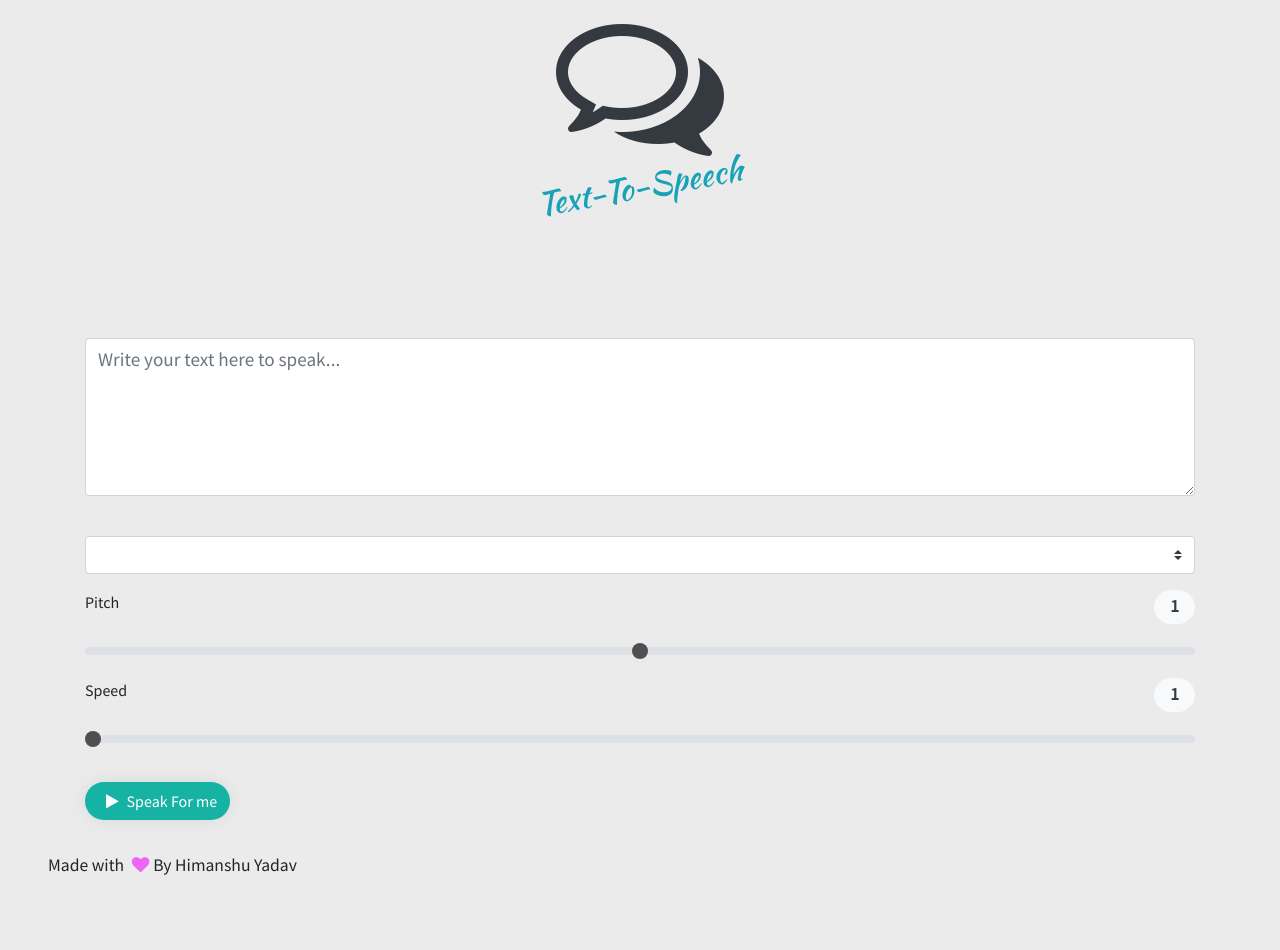
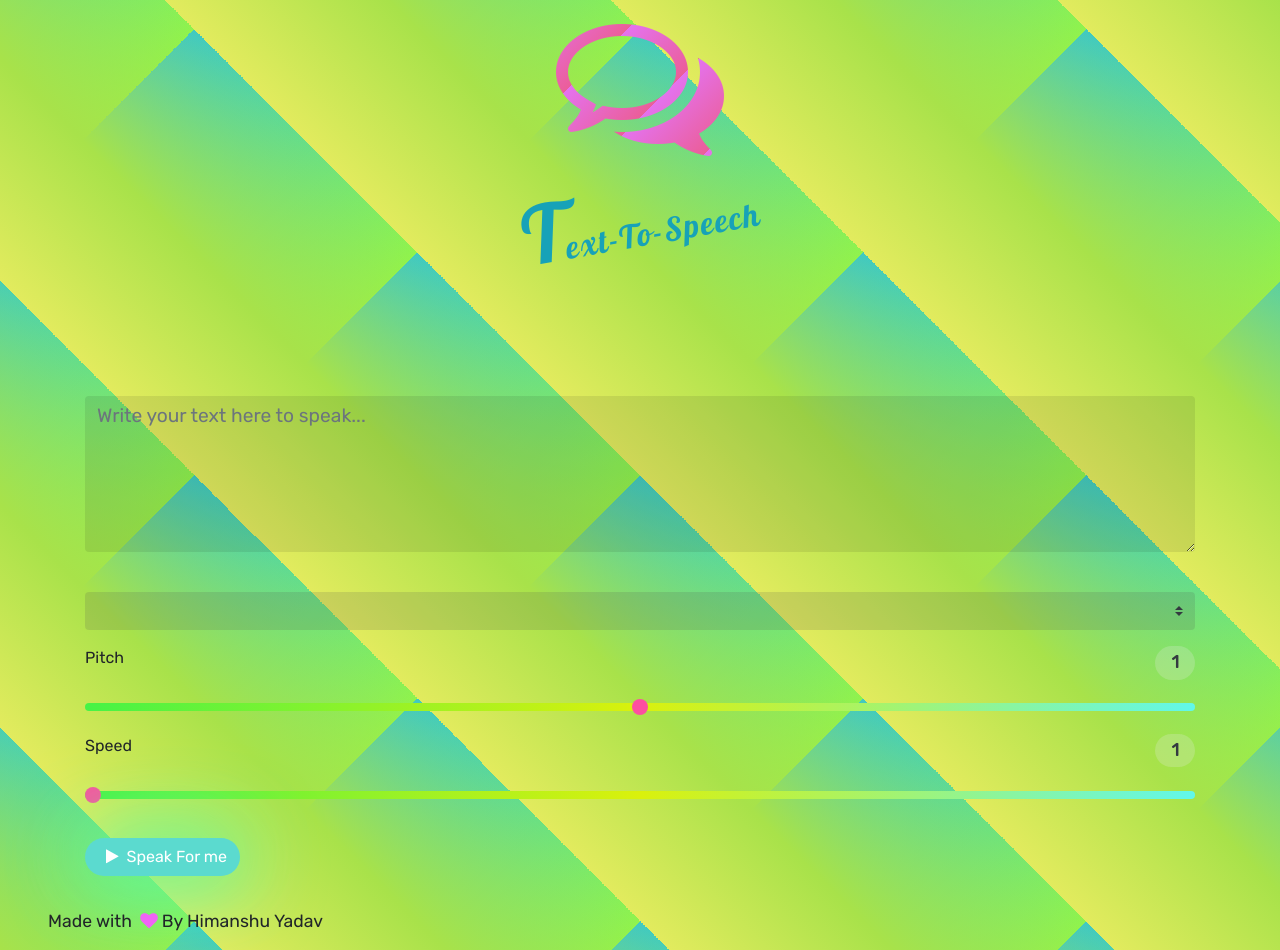
Before and after one commit to himanshu12345yadav/Text-To-Speech, a plain HTML site: page index.html in a window 1280 px wide. Before the commit the page ends 879 px from the top, so only its background shows below. Drawn offline with nearby package versions, Linux system fonts and the light colour scheme.

Commit message:
Updated UI design

```diff
--- a/index.html
+++ b/index.html
@@ -8,15 +8,14 @@
     <link rel="stylesheet" href="https://stackpath.bootstrapcdn.com/bootstrap/4.4.1/css/bootstrap.min.css"
         integrity="sha384-Vkoo8x4CGsO3+Hhxv8T/Q5PaXtkKtu6ug5TOeNV6gBiFeWPGFN9MuhOf23Q9Ifjh" crossorigin="anonymous">
     <link rel="stylesheet" href="https://stackpath.bootstrapcdn.com/font-awesome/4.7.0/css/font-awesome.min.css">
-    <link href="https://fonts.googleapis.com/css2?family=Kaushan+Script&family=Source+Sans+Pro&display=swap"
-        rel="stylesheet">
+    <link href="https://fonts.googleapis.com/css2?family=Lobster&family=Rubik&display=swap" rel="stylesheet">
     <link rel="stylesheet" href="styles.css">
 </head>
 
 <body>
     <div class="container">
-        <div class=" d-flex flex-column align-items-center text-dark display-4"><i
-                class="fa fa-comments-o text-dark fa-3x" style="color: #f0f0f0"></i>
+        <div class="d-flex flex-column align-items-center text-dark display-4 logo"><i
+                class="fa fa-comments-o text-dark fa-3x"></i>
             <h2 class="text-center text-info heading">
                 Text-To-Speech</h2>
         </div>
@@ -28,12 +27,12 @@
                 class="form-control my-4"></textarea>
             <div class="invalid-feedback display-1">Please write some text to speak...</div>
             <select name="voice" id='voice' class="custom-select my-3"></select>
-            <span class="badge badge-pill px-3 py-2 float-right bg-light text-dark" id="pitch-badge">1</span>
+            <span class="badge badge-pill px-3 py-2 float-right text-dark" id="pitch-badge">1</span>
             <label for="pitch">Pitch</label>
             <input type="range" name="pitch" id="pitch" value='1' class="custom-range my-3 text-info" min="0" max="2"
                 step=".2">
             <label for="speed">Speed</label>
-            <span class="badge badge-pill bg-light text-dark float-right px-3 py-2" id="speed-badge">1</span>
+            <span class="badge badge-pill bg-sexcondary text-dark float-right px-3 py-2" id="speed-badge">1</span>
             <input type="range" name="speed" value='1' id="speed" class="custom-range my-3" min="1" max="3" step=".5">
             <button type="submit" class="btn mx-auto my-3 text-white" id="submit"><i
                     class="fa fa-play responsive-img mx-2"></i>Speak For me</button>
--- a/index.js
+++ b/index.js
@@ -55,7 +55,7 @@ submit.onclick = (event) => {
         });
         var spinner = document.createElement('span');
         var form_group = document.querySelector('.form-group');
-        spinner.setAttribute('class', 'spinner-border text-dark spinner');
+        spinner.setAttribute('class', 'spinner-border text-light spinner');
         form_group.appendChild(spinner);
         text.disabled = true;
         speak.pitch = pitch.value;
--- a/styles.css
+++ b/styles.css
@@ -2,41 +2,68 @@
     margin: 0px;
     padding: 0px;
     box-sizing: border-box;
-    font-family: 'Source Sans Pro', sans-serif;
+    font-family: 'Rubik', sans-serif;
 }
 
 body {
-    height: 100vh;
-    background-color: #ebebeb;
-    background-size: 100vw 100px;
+    background: repeating-linear-gradient(
+            45deg,
+            #e2eb5e 10%,
+            #a8e24a 20%,
+            transparent 30%
+        ),
+        repeating-linear-gradient(-45deg, #8ff34d 10%, #40c9c2 30%);
 }
 .container-fluid {
     height: 100px;
     background-repeat: no-repeat;
 }
+#voice {
+    background-color: #5250502a;
+    border: 0;
+}
 .custom-range::-webkit-slider-thumb {
-    background: #4f4f50;
+    background: #fd4fa0;
 }
 .heading {
-    font-family: 'Kaushan Script', cursive;
+    font-family: 'Lobster', cursive;
+    font-style: bolder;
+    letter-spacing: 2px;
     transform: rotate(-10deg);
+}
+.heading::first-letter {
+    font-size: 5rem;
+}
+.logo > i {
+    background: repeating-linear-gradient(-45deg, #eb5e99 10%, #e472ee 40%);
+    background-clip: text;
+    -webkit-background-clip: text;
+    -webkit-text-fill-color: transparent;
+}
+.custom-range::-webkit-slider-runnable-track {
+    background: linear-gradient(to right, #46f346, #daf10c, #61f7ea);
+}
+#text {
+    font-size: 1.2rem;
+    color: #3b3b3a;
+    background-color: #14141417;
+    border: 0;
+}
+.badge {
+    background-color: #e9e7e73a;
+    color: #353434;
+}
+#submit {
+    border-radius: 3rem;
+    box-shadow: -5px -5px 5rem #87f56b, 5px 5px 5rem #24ffed;
+    background-color: #5bdacf;
+    transition: transform 0.3s ease-in;
+    outline: none;
 }
 
 #submit:hover {
     transform: translateY(-5px);
     transition: transform 0.3s ease-in;
-    box-shadow: 0px 0px 2rem #b8b8bb;
-}
-#text {
-    font-size: 1.2rem;
-}
-
-#submit {
-    border-radius: 3rem;
-    box-shadow: 0px 0px 1rem #d6dad9;
-    background-color: #16b3a5;
-    transition: transform 0.3s ease-in;
-    outline: none;
 }
 .invalid-feedback {
     font-size: 1.1rem;
```
Also changed, not shown: background.gif.
